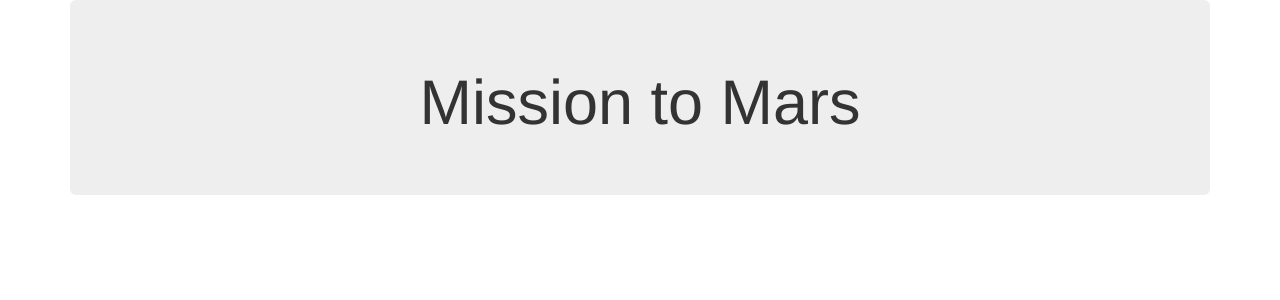
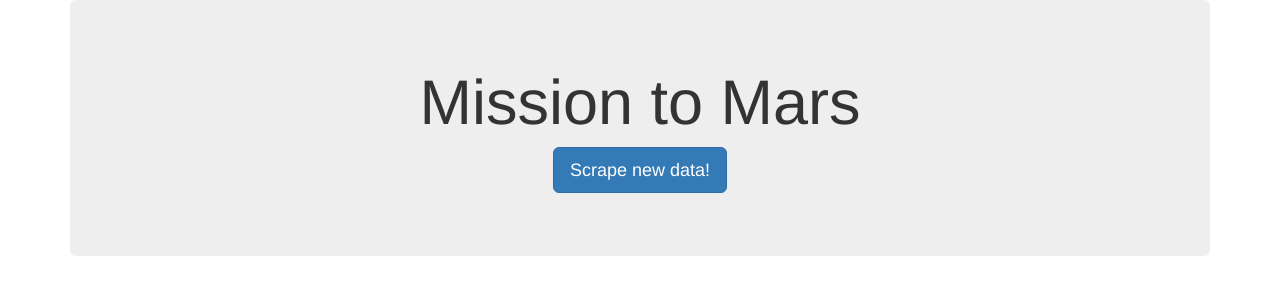
Before and after one commit to mgeffroy/Web-scraping-challenge, a Flask app: page / in a window 1280 px wide. Shown: the top 300 px of the page. Run offline with Flask 2, Linux system fonts and the light colour scheme; data that the repository does not hold is empty; some libraries are stand-ins or nearby versions.

Commit message:
Added button

```diff
--- a/Mission_to_Mars/templates/index.html
+++ b/Mission_to_Mars/templates/index.html
@@ -7,17 +7,21 @@
   <meta http-equiv="X-UA-Compatible" content="ie=edge">
   <title>Hello Mars</title>
   <link rel="stylesheet" href="https://maxcdn.bootstrapcdn.com/bootstrap/3.3.7/css/bootstrap.min.css">
+  <link rel="stylesheet" href="https://cdn.jsdelivr.net/npm/bootstrap-icons@1.5.0/font/bootstrap-icons.css">
 </head>
 
 <body>
   <div class="container">
-
     <div class="jumbotron text-center">
       <!-- Render our data -->
       <h1>Mission to Mars</h1>
+      <p>
+      <a class="btn btn-primary btn-lg" href="/scrape" role="button">Scrape new data!</a>
+    </p>
     </div>
+</div>
 
-  </div>
+
 </body>
 
 </html>
```
